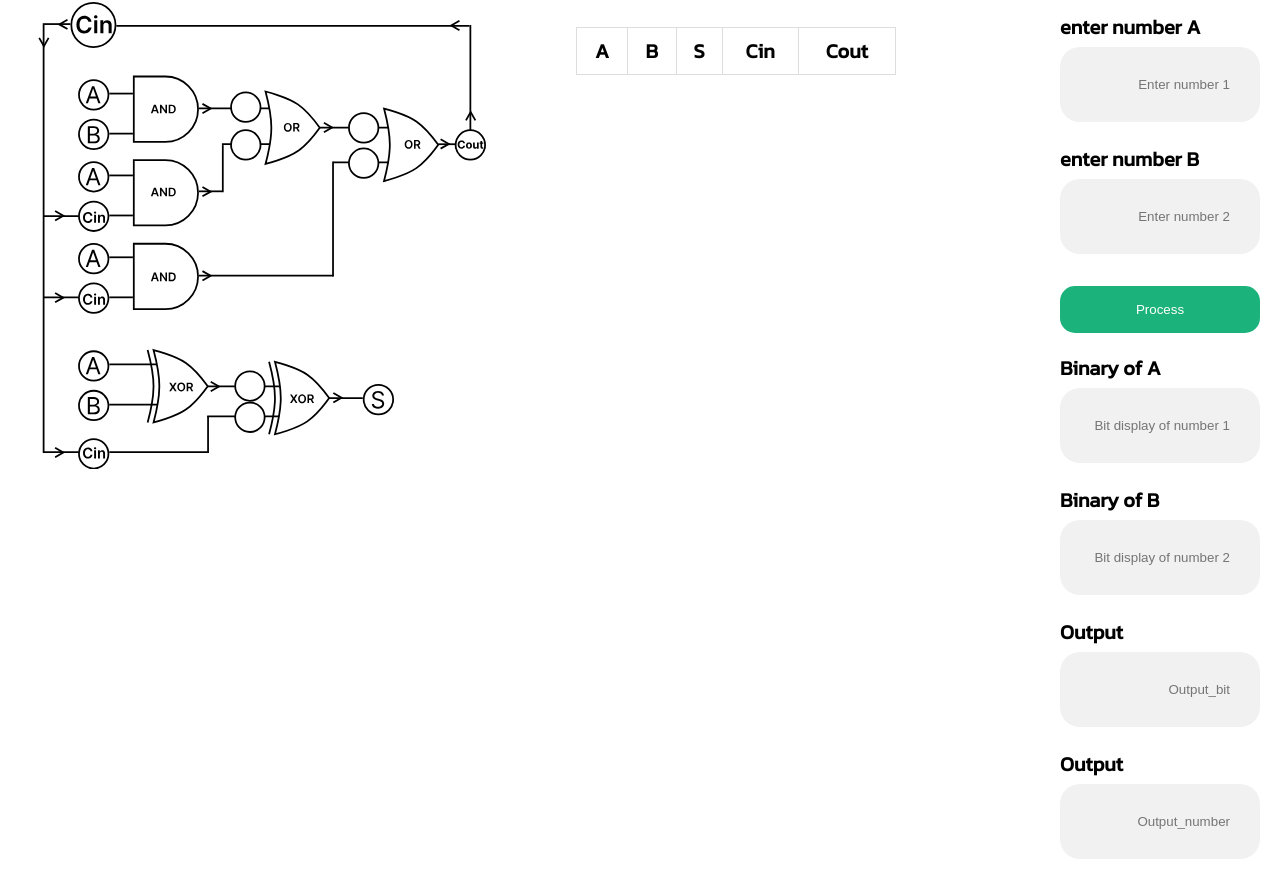
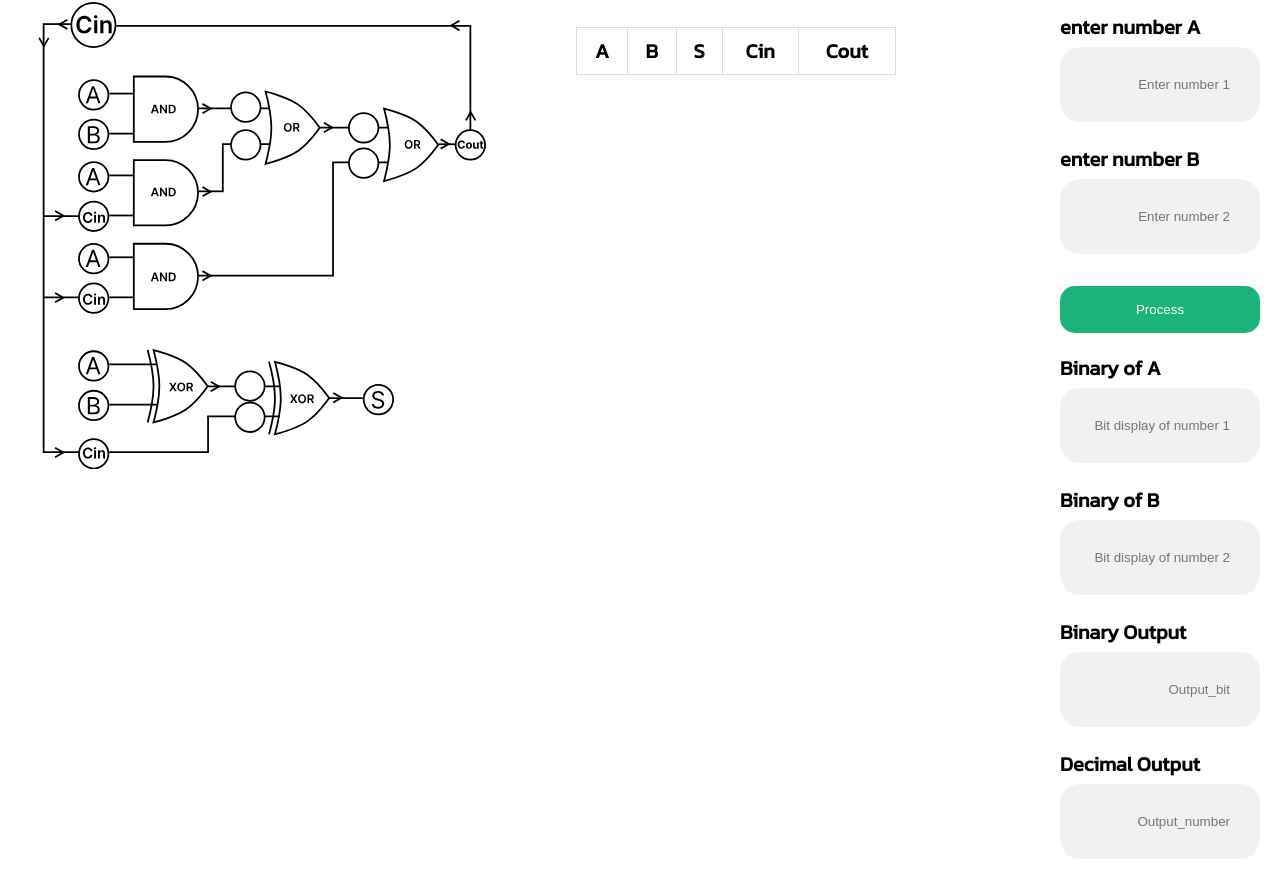
Before and after one commit to Anas7487/plus_gate, a plain HTML site: page index.html in a window 1280 px wide. Shown: the part 106-987 px from the top of the page. Drawn offline with Linux system fonts and the light colour scheme.

Commit message:
Update index.html

```diff
--- a/index.html
+++ b/index.html
@@ -42,9 +42,9 @@
       <input id="bit1" class="display" type="text" placeholder="Bit display of number 1" readonly>
       <label><b>Binary of B</b></label>
       <input id="bit2" class="display" type="text" placeholder="Bit display of number 2" readonly>
-      <label><b>Output</b></label>
+      <label><b>Binary Output</b></label>
       <input id="output_bit" class="display" type="text" placeholder="Output_bit" readonly>
-      <label><b>Output</b></label>
+      <label><b>Decimal Output</b></label>
       <input id="output_number" class="display" type="text" placeholder="Output_number" readonly>
     </form>
     <svg id="A" class="diagram" width="760" height="793" viewBox="0 0 760 793" fill="none"
```
